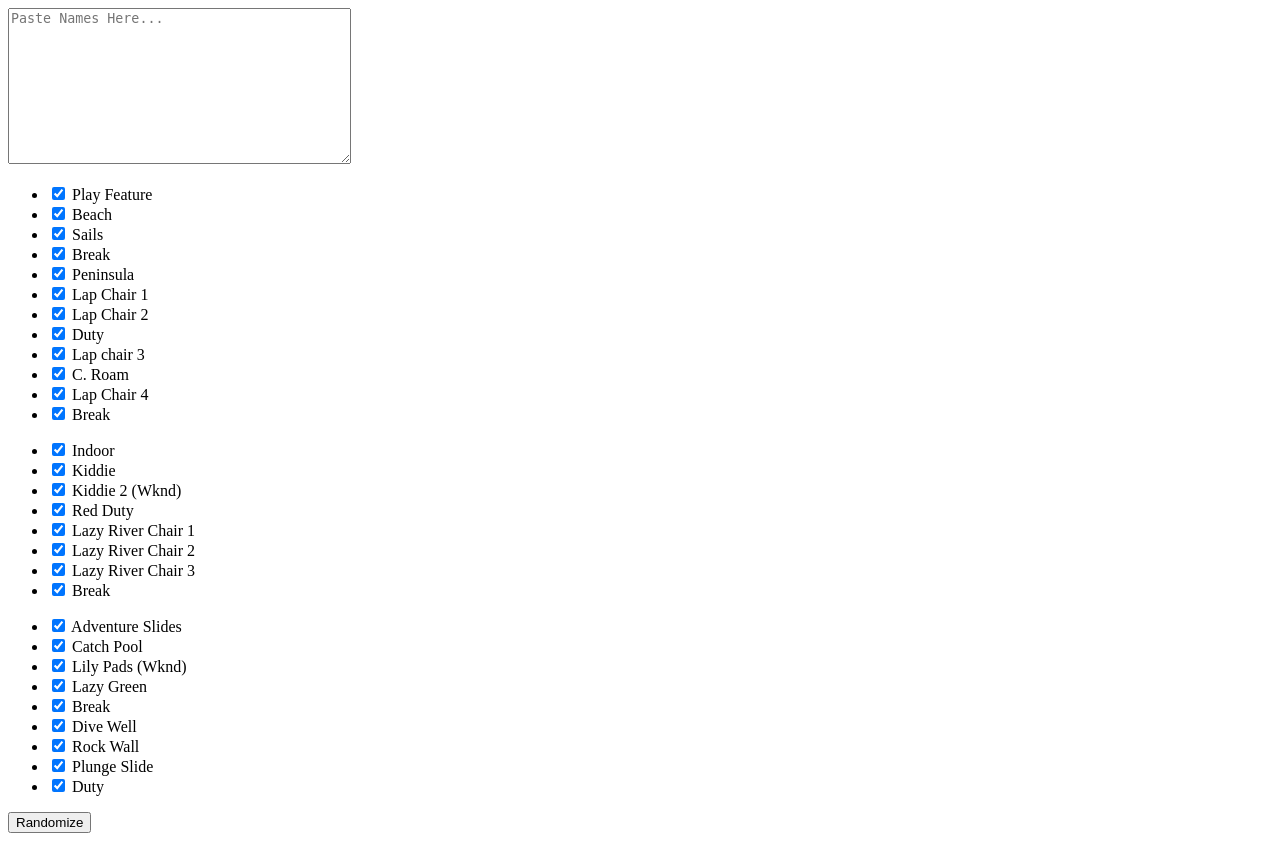
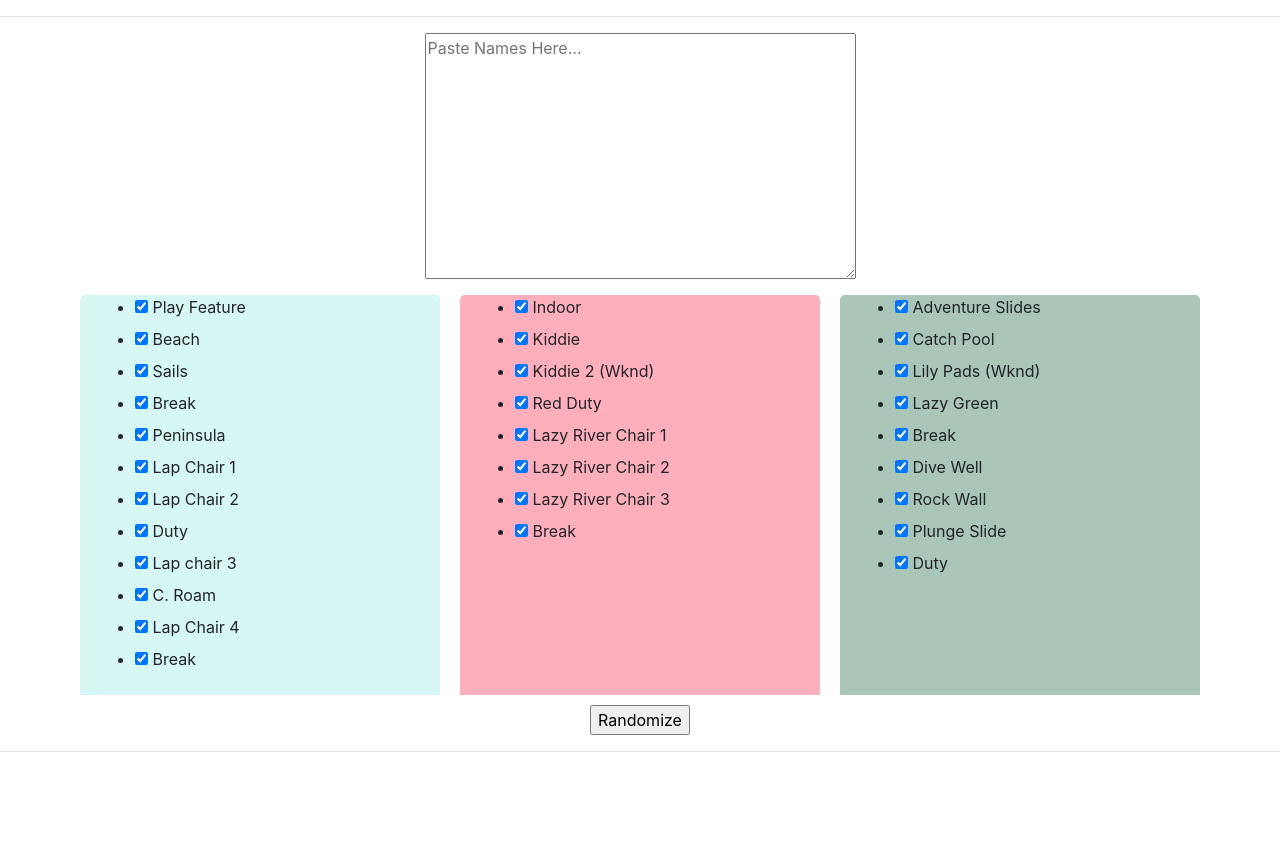
Before and after one commit to jlward/monon-rotationater, a Django app: page / in a window 1280 px wide. After the commit the page ends 752 px from the top, so only its background shows below. Run offline with Django 3.2, Linux system fonts and the light colour scheme; some libraries are stand-ins or nearby versions.

Commit message:
Much needed UI

```diff
--- a/rotationater/templates/index.html
+++ b/rotationater/templates/index.html
@@ -1,31 +1,88 @@
 <!DOCTYPE html>
 <html>
-    <head> <meta charset="UTF-8"> <title>Rotationater</title> </head>
+    <head>
+        <!-- Required meta tags -->
+        <meta charset="utf-8">
+        <meta name="viewport" content="width=device-width, initial-scale=1, shrink-to-fit=no">
+        <title>Rotationater</title>
+        <link rel="stylesheet" href="//stackpath.bootstrapcdn.com/bootstrap/4.3.1/css/bootstrap.min.css" integrity="sha384-ggOyR0iXCbMQv3Xipma34MD+dH/1fQ784/j6cY/iJTQUOhcWr7x9JvoRxT2MZw1T" crossorigin="anonymous">
+        <style>
+        .red {
+          background-color: #FFAFBB;
+        }
+        .blue {
+          background-color: #D6F7F3;
+        }
+        .green {
+          background-color: #AAC6B8;
+        }
+        .top div {
+          border-top-left-radius: 5px;
+          border-top-right-radius: 5px;
+          margin-top: 10px;
+          margin-left: 10px;
+          margin-right: 10px;
+        }
+        .bottom div {
+          border-bottom-left-radius: 5px;
+          border-bottom-right-radius: 5px;
+          margin-left: 10px;
+          margin-right: 10px;
+          margin-bottom: 10px;
+        }
+        </style>
+    </head>
     <body>
+        <hr/>
         <form method='post'>
             {% csrf_token %}
+            <div class="container">
+                <div class="row justify-content-md-center">
+                    <div class="col-md-auto">
                         {{ form.names }}
-            <br />
+                    </div>
+                </div>
+                <div class="row top">
+                    <div class="col-sm blue">
                         {{ form.blue }}
+                    </div>
+                    <div class="col-sm red">
+                        {{ form.red }}
+                    </div>
+                    <div class="col-sm green">
+                        {{ form.green }}
+                    </div>
+                </div>
+                <div class="row bottom">
+                    <div class="col-sm blue">
                         {% if blue_bucket %}
                             {% for name in blue_bucket %}
                             <p>{{ name }}</p>
                             {% endfor %}
                         {% endif %}
-            {{ form.red }}
+                    </div>
+                    <div class="col-sm red">
                         {% if red_bucket %}
                             {% for name in red_bucket %}
                             <p>{{ name }}</p>
                             {% endfor %}
                         {% endif %}
-            {{ form.green }}
+                    </div>
+                    <div class="col-sm green">
                         {% if green_bucket %}
                             {% for name in green_bucket %}
                             <p>{{ name }}</p>
                             {% endfor %}
                         {% endif %}
+                    </div>
+                </div>
+                <div class="row justify-content-md-center">
+                    <div class="col-md-auto">
                         <input type='submit' value='Randomize'>
+                    </div>
+                </div>
+            </div>
         </form>
-
+        <hr/>
     </body>
 </html>
```
Lines whose indentation alone changed are shown as unchanged.
